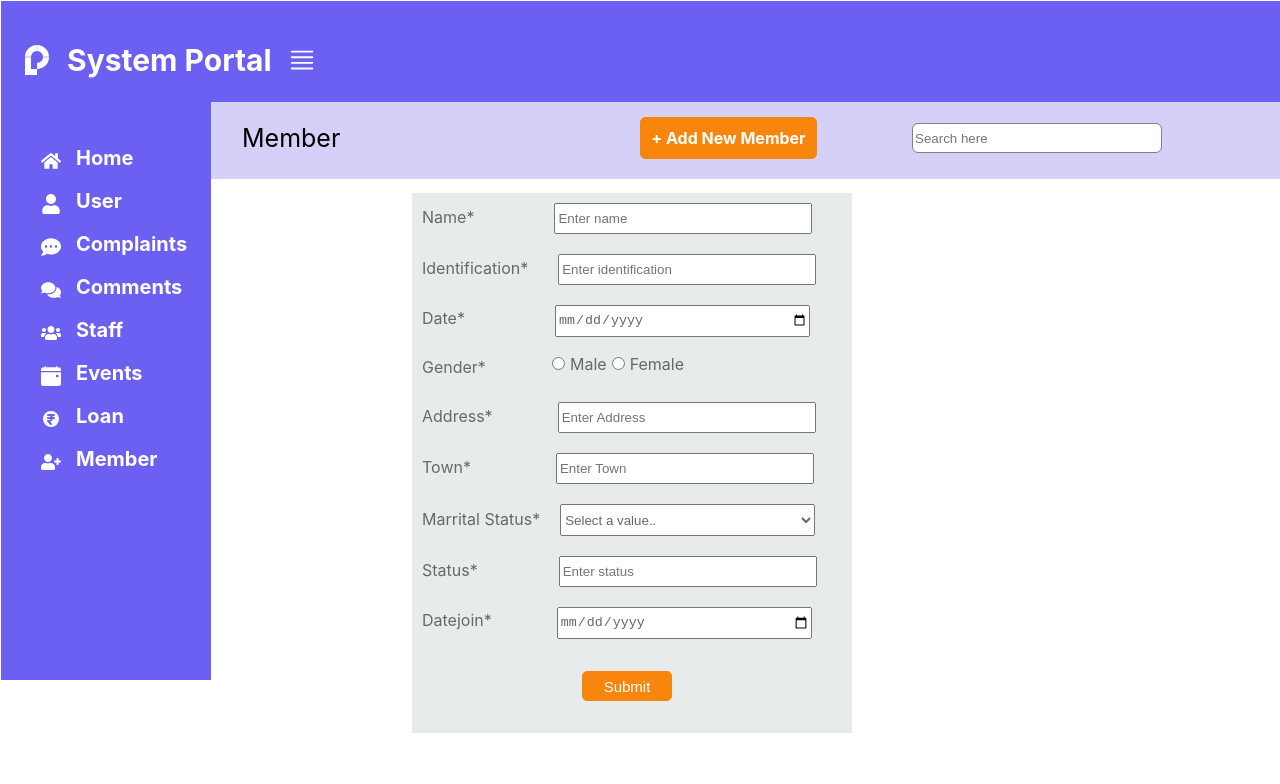
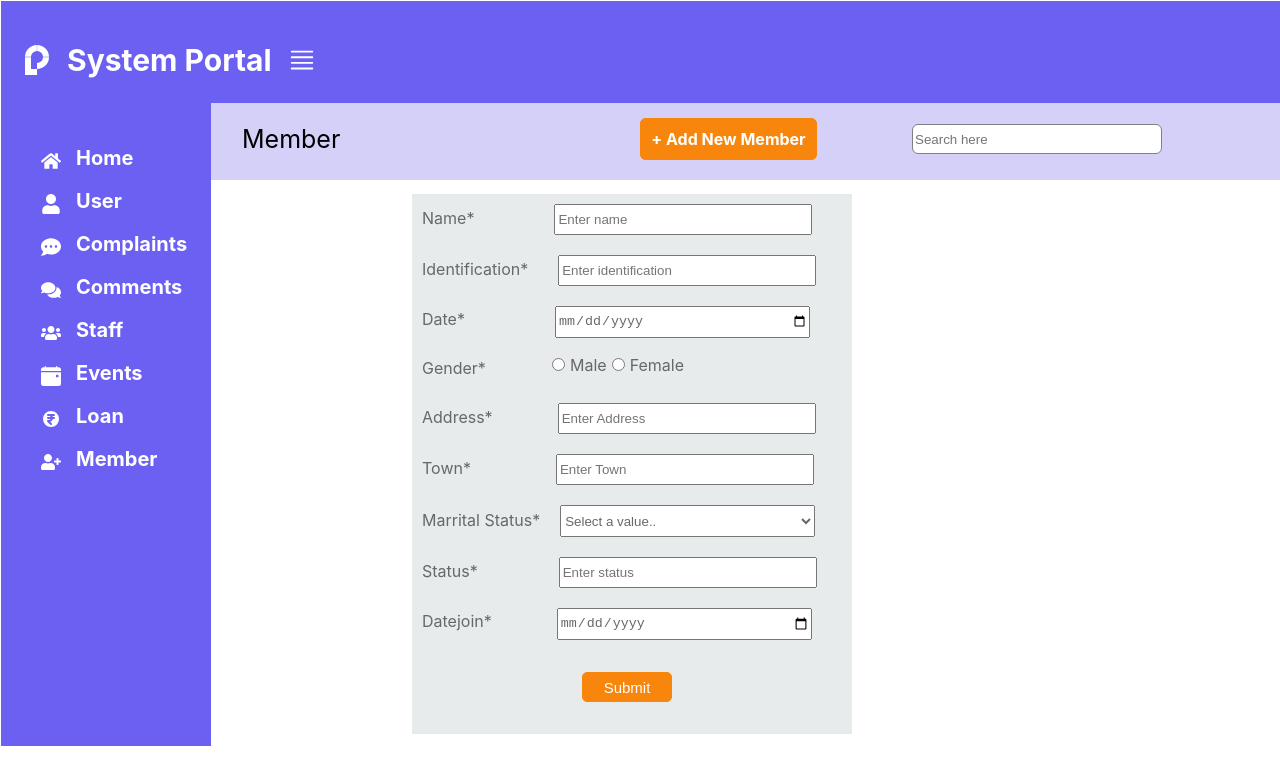
Before and after one commit to Govarthananofficial/SelfHelpMgmtSystem, a React (Create React App) app in the folder project/: page /member/memberform in a window 1280 px wide. Shown: the top 784 px of the page. Built offline with nearby package versions, Linux system fonts and the light colour scheme.

Commit message:
Update Dashboard.css

```diff
--- a/project/src/Component/Dashboard.css
+++ b/project/src/Component/Dashboard.css
@@ -16,7 +16,7 @@
 
 .header
 {
-    width:1375px;
+    width:1355px;
     height:20px;
     border:1px solid #6c60f3;
     background-color: #6c60f3;
@@ -42,7 +42,7 @@
    font-size: 20px;
    font-weight: bold;
    width:210px;
-   height:577px;
+   height:643px;
    border-radius:5px #6c60f3;
    background-color: #6c60f3;
 
@@ -61,12 +61,12 @@ a {
     margin-left:212px;
 }
 .head{
-    width:1195px;
+    width:1225px;
     height:75px;
     background-color: #d4d0f8;
     border:1px solid #d4d0f8;
     margin-left: -2px;
-    margin-top: 74px;
+    margin-top: 9px;
 }
 #head
 {
```
